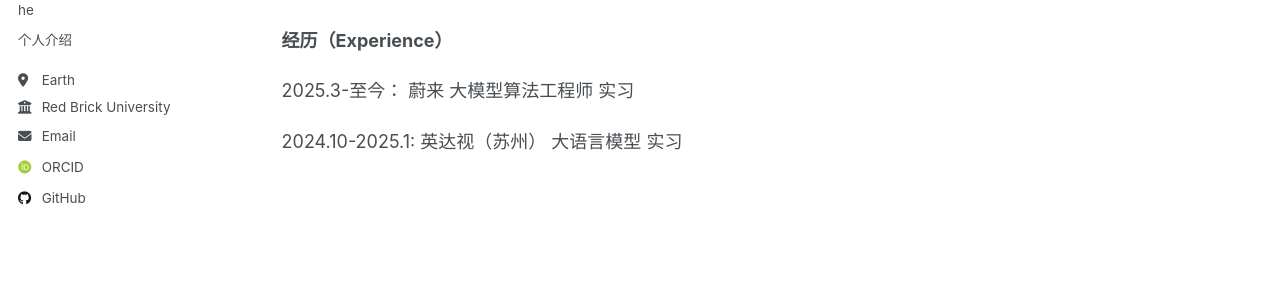
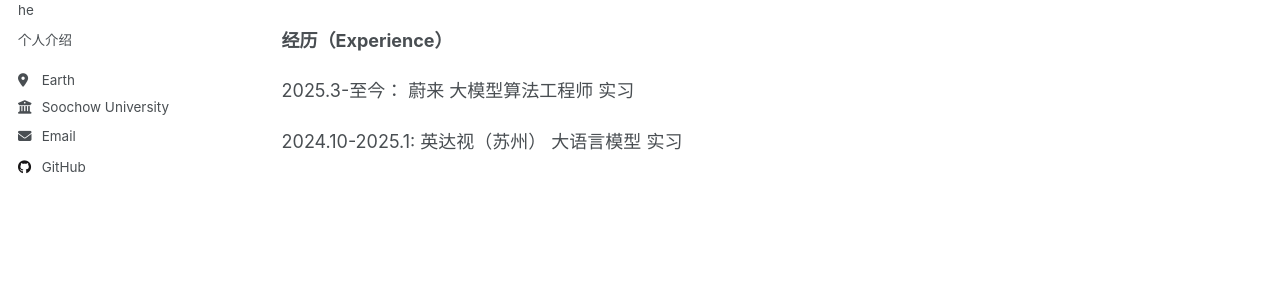
Before and after one commit to couragec/couragec.github.io, a Jekyll site: the page built from _pages/about.md, in a window 1280 px wide. Shown: the part 316-610 px from the top of the page. Built offline with Jekyll 4.4.1, drawn with Linux system fonts in a browser that asks for light colours; some web fonts are replaced; part of the change alters nothing that is shown.

Commit message:
Update _config.yml

```diff
--- a/_config.yml
+++ b/_config.yml
@@ -27,15 +27,15 @@ author:
   pronouns         : "he"# example: "she/her"
   bio              : "个人介绍"
   location         : "Earth"
-  employer         : "Red Brick University"
+  employer         : "Soochow University"
   uri              : # URL
-  email            : "none@example.org"
+  email            : "571312952@qq.com"
 
   # Academic websites
   arxiv            : # URL - Update with the correct link to your profile
   googlescholar    : #"https://scholar.google.com/citations?user=PS_CX0AAAAAJ"
   impactstory      : # URL
-  orcid            : "http://orcid.org/yourorcidurl"
+  # orcid            : "http://orcid.org/yourorcidurl"
   semantic         : # URL
   pubmed           : #"https://www.ncbi.nlm.nih.gov/pubmed/?term=john+snow"
   researchgate     : # URL
@@ -212,19 +212,18 @@ kramdown:
 
 
 # These settings control the types of collections used by the template
-# 修改这里标题可视化
 collections:
   teaching:
-    output: false
+    output: true
     permalink: /:collection/:path/
   publications:
-    output: false
+    output: true
     permalink: /:collection/:path/
   portfolio:
-    output: false
+    output: ftrue
     permalink: /:collection/:path/
   talks:
-    output: false
+    output: true
     permalink: /:collection/:path/
 
 
```
